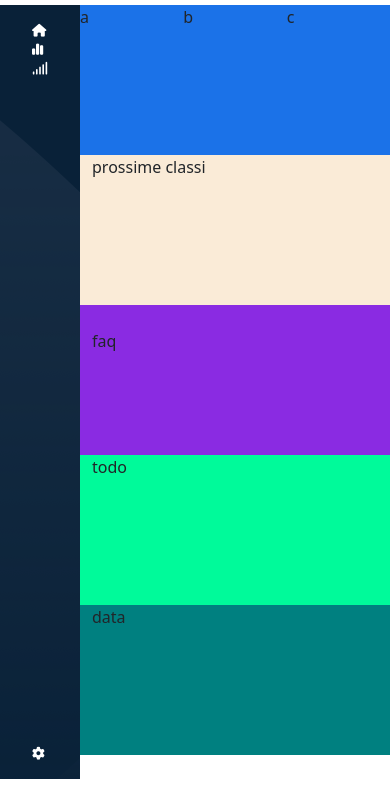
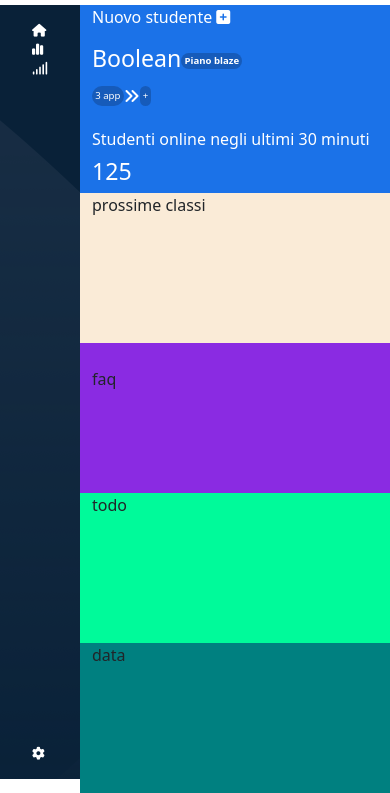
Before and after one commit to diegoG82/html-css-bootstrap-dashboard, a plain HTML site: page index.html in a window 390 px wide. Shown: the part 65-858 px from the top of the page. Drawn offline with nearby package versions, Linux system fonts and the light colour scheme.

Commit message:
inserit bozza responsive jumbotron

```diff
--- a/css/style.css
+++ b/css/style.css
@@ -76,11 +76,22 @@ li{
 }
 
 
+/* JUMBOTRON */
+
 .jumbotron{
     background-color: rgb(27, 114, 232);
-    height:150px;
-    width:100%;
+    color: white;
 }
+
+.ms_badge{
+    font-size: 0.6rem;
+    background-color: rgb(22, 91, 186);
+    border-radius: 25px;
+    padding:0.2rem;
+    margin-top: 0.3rem;
+}
+
+
 
 /* LEFT PART */
 
--- a/index.html
+++ b/index.html
@@ -28,8 +28,8 @@
 
             <!-- BOOLEAN LOGO -->
             <div class="col-2 ">
-            <a href="#"><img class="d-lg-none logo-mobile" d src="img/mobile-logo.png" alt="Mobile-logo"></a>
-            <a href="#"><img class="d-none d-lg-block logo-complete" src="img/logo.svg" alt="logo-big"></a>
+                <a href="#"><img class="d-lg-none logo-mobile" d src="img/mobile-logo.png" alt="Mobile-logo"></a>
+                <a href="#"><img class="d-none d-lg-block logo-complete" src="img/logo.svg" alt="logo-big"></a>
             </div>
 
             <!-- HEADER SEARCH BAR -->
@@ -46,13 +46,9 @@
                 <div class="pl-3"><i class="fa-solid fa-bell"></i></div>
             </div>
 
+        </div>
 
-
-            </div>
-
-        </div>
     </div>
-
 
 </header>
 <!-- /HEADER -->
@@ -94,16 +90,43 @@
 
 
         <!-- JUMBOTRON -->
-        <div class="ms_container-fluid jumbotron">
+        <div class="container-fluid">
 
-            <div class="ms_row d-flex">
-                <div class="col-4">a</div>
-                <div class="col-4">b</div>
-                <div class="col-4">c</div>
+            <div class="row jumbotron align-items-center">
+                <!-- NEW STUDENT SECTION -->
+               <div class="col-12 col-md-4  order-md-3">
+                <p>Nuovo studente<span><i class="fa-solid fa-square-plus px-1"></i></span>
+                </p>
+               </div>
+                <!-- TAGS SECTION -->
+                <div class="col-12 col-md-4">
+                    <h3 class="d d-flex align-items-center">Boolean<span class="badge ms_badge">Piano blaze</span></h3>
+
+                    <div class="d-flex align-items-center pb-4">
+                        <span class="ms_badge">3 app</span>
+                        <i class="fa-solid fa-angles-right pt-1"></i>
+                        <span class="ms_badge d-lg-none">+</span>
+                        <span class="ms_badge d-none d-lg-block">Boolean mobile app</span>
+                        <span class="ms_badge d-none d-s-none d-lg-block">Boolean web app</span>
+                        <span class="ms_badge d-none d-s-none d-lg-block">Boolean blog app</span>
+                    </div>
+
+                </div>
+                <!-- /TAGS SECTION -->
+
+                <!-- STUDENTS SECTION -->
+                <div class="col-12 col-md-4 d d-flex flex-column">
+                    <h6>Studenti online negli ultimi 30 minuti</h6>
+                    <h3>125</h3>
+                </div>
+                <!-- /STUDENTS SECTION -->
+
             </div>
 
         </div>
         <!-- /JUMBOTRON -->
+
+        <div></div>
 
 
 
```
